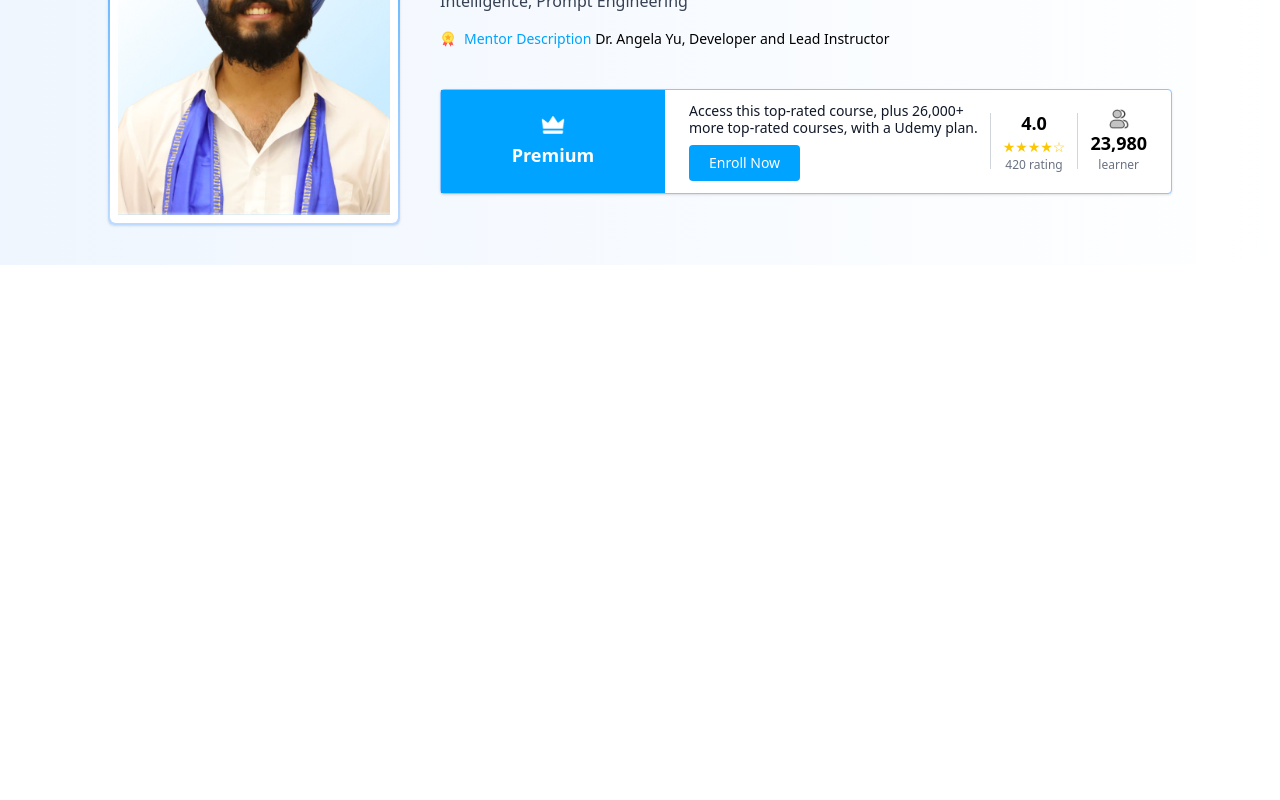
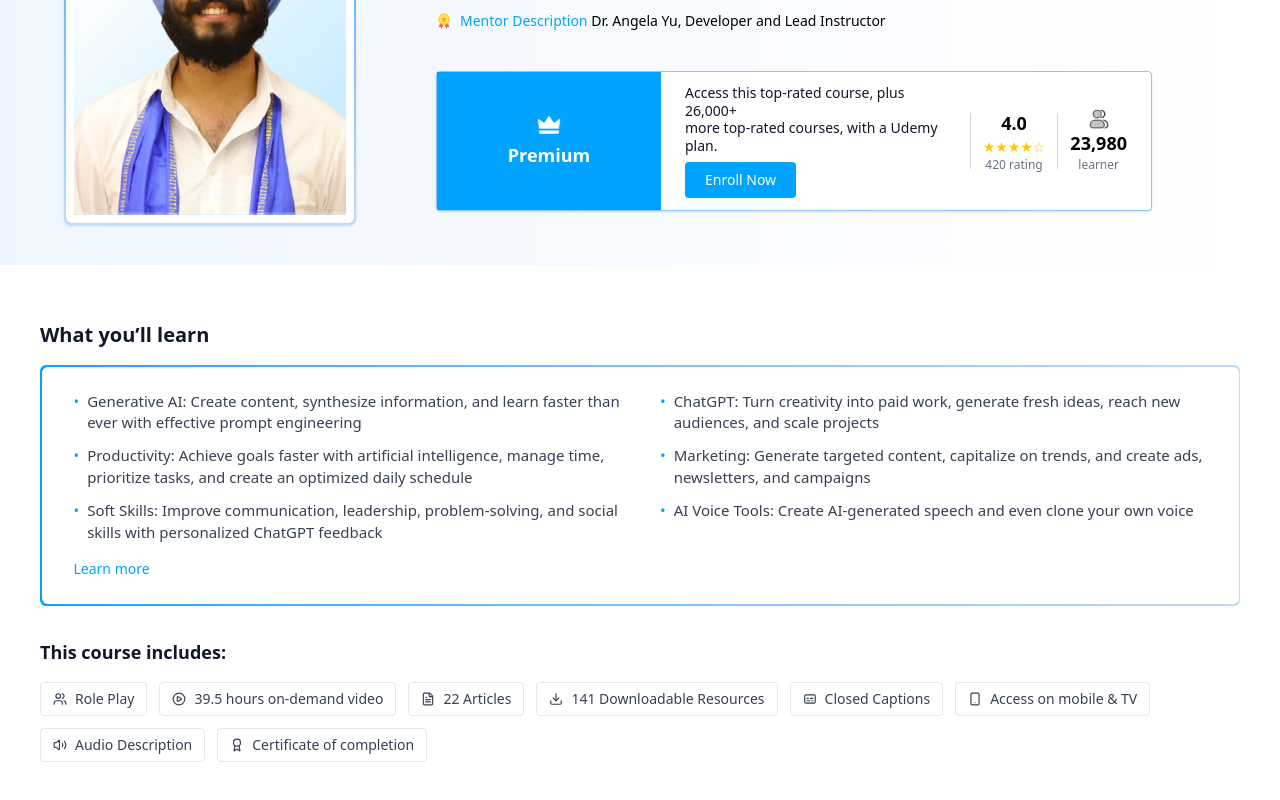
Before and after one commit to adityacosmos24/AskSeniorDev, a Next.js app: page /components/course/details in a window 1280 px wide. Shown: the part 268-1068 px from the top of the page. Before the commit the page ends 800 px from the top, so only its background shows below. Built offline with nearby package versions, Linux system fonts and the light colour scheme.

Commit message:
course details update

```diff
--- a/app/components/CourseDetailsHero.tsx
+++ b/app/components/CourseDetailsHero.tsx
@@ -138,11 +138,11 @@
 
 const CourseDetailsHero = () => {
   return (
-    <div className="w-full bg-gradient-to-r from-blue-50 to-white flex justify-center">
-      <div className="flex align-middle justify-center mx-auto w-full max-w-[1800px] px-4 sm:px-6 lg:px-16 py-10">
+    <div className="w-[95%] bg-gradient-to-r from-blue-50 to-white flex justify-center">
+      <div className="flex align-middle justify-center mx-auto w-full max-w-[1920px] px-4 sm:px-6 lg:px-16 py-10">
 
         {/* Main Layout */}
-        <div className="flex flex-col lg:flex-row items-center gap-10">
+        <div className="flex flex-col lg:flex-row items-center gap-6 sm:gap-8 md:gap-12 lg:gap-20 2xl:gap-30">
 
           {/* Image */}
           <div className="flex-shrink-0">
@@ -212,12 +212,33 @@
 
                   {/* Text + Button */}
                   <div className="max-w-xs">
-                    <p className="text-[10px] sm:text-[11px] md:text-sm leading-tight text-gray-900">
+                    <p className="text-[7px] sm:text-[11px] md:text-sm leading-tight text-gray-900">
                       Access this top-rated course, plus 26,000+ <br /> more top-rated courses,
                       with a Udemy plan.
                     </p>
 
-                    <button className="mt-2 rounded-sm bg-[#00A3FF] px-3 md:px-5 py-1.5 md:py-2 text-xs md:text-sm text-white">
+                    <button className="mt-2
+    inline-flex
+    items-center
+    justify-center
+
+    rounded-sm
+    bg-[#00A3FF]
+
+    px-4
+    py-2
+    sm:px-4 sm:py-2
+    md:px-5 md:py-2
+
+    text-[7px]
+    sm:text-xs
+    md:text-sm
+
+    font-medium
+    text-white
+
+    hover:bg-[#0095e6]
+    transition">
                       Enroll Now
                     </button>
                   </div>
--- /dev/null
+++ b/app/components/CourseDetailsWhatYouWillLearn.tsx
@@ -0,0 +1,111 @@
+'use client';
+
+import {PlayCircle,FileText,Download,Captions,Smartphone,Volume2,Award,Users,} from 'lucide-react';
+
+export default function CourseDetailsWhatYouWillLearn() {
+  return (
+    <section className="w-full bg-white">
+      {/* CONTAINER */}
+    <div className="mx-auto w-[95%] max-w-[1200px] px-4 sm:px-6 lg:px-0 py-10 lg:py-14">
+
+        {/* ================= WHAT YOU’LL LEARN ================= */}
+        <h2 className="text-lg sm:text-xl font-semibold text-gray-900 mb-4">
+          What you’ll learn
+        </h2>
+
+        <div className="rounded-md bg-gradient-to-l from-blue-200 to-[#00A3FF] p-[1.5px]">
+            <div className="bg-white rounded-md px-4 sm:px-6 lg:px-8 py-4 sm:py-6">
+            <div className="grid grid-cols-1 md:grid-cols-2 gap-x-10 gap-y-4">
+                {/* LEFT COLUMN */}
+                <ul className="space-y-3 text-sm sm:text-[15px] text-gray-700">
+                <li className="flex gap-2">
+                    <span className="text-[#00A3FF]">•</span>
+                    Generative AI: Create content, synthesize information, and learn
+                    faster than ever with effective prompt engineering
+                </li>
+                <li className="flex gap-2">
+                    <span className="text-[#00A3FF]">•</span>
+                    Productivity: Achieve goals faster with artificial intelligence,
+                    manage time, prioritize tasks, and create an optimized daily
+                    schedule
+                </li>
+                <li className="flex gap-2">
+                    <span className="text-[#00A3FF]">•</span>
+                    Soft Skills: Improve communication, leadership, problem-solving,
+                    and social skills with personalized ChatGPT feedback
+                </li>
+                </ul>
+
+                {/* RIGHT COLUMN */}
+                <ul className="space-y-3 text-sm sm:text-[15px] text-gray-700">
+                <li className="flex gap-2">
+                    <span className="text-[#00A3FF]">•</span>
+                    ChatGPT: Turn creativity into paid work, generate fresh ideas,
+                    reach new audiences, and scale projects
+                </li>
+                <li className="flex gap-2">
+                    <span className="text-[#00A3FF]">•</span>
+                    Marketing: Generate targeted content, capitalize on trends, and
+                    create ads, newsletters, and campaigns
+                </li>
+                <li className="flex gap-2">
+                    <span className="text-[#00A3FF]">•</span>
+                    AI Voice Tools: Create AI-generated speech and even clone your
+                    own voice
+                </li>
+                </ul>
+            </div>
+
+            {/* LEARN MORE */}
+            <button className="mt-4 text-sm text-[#00A3FF] hover:underline">
+                Learn more
+            </button>
+            </div>
+        </div>
+
+        {/* ================= COURSE INCLUDES ================= */}
+        <div className="mt-8">
+          <h3 className="text-base sm:text-lg font-semibold text-gray-900 mb-4">
+            This course includes:
+          </h3>
+
+          <div
+            className="
+              flex
+              flex-wrap
+              gap-3
+              text-xs
+              sm:text-sm
+            "
+          >
+            <Pill icon={<Users size={14} />} text="Role Play" />
+            <Pill icon={<PlayCircle size={14} />} text="39.5 hours on-demand video" />
+            <Pill icon={<FileText size={14} />} text="22 Articles" />
+            <Pill icon={<Download size={14} />} text="141 Downloadable Resources" />
+            <Pill icon={<Captions size={14} />} text="Closed Captions" />
+            <Pill icon={<Smartphone size={14} />} text="Access on mobile & TV" />
+            <Pill icon={<Volume2 size={14} />} text="Audio Description" />
+            <Pill icon={<Award size={14} />} text="Certificate of completion" />
+          </div>
+        </div>
+      </div>
+    </section>
+  );
+}
+
+/* ---------- SMALL PILL ---------- */
+function Pill({
+  icon,
+  text,
+}: {
+  icon: React.ReactNode;
+  text: string;
+}) {
+  return (
+    <div
+      className="inline-flex items-center gap-2 rounded border border-gray-200 px-3 py-1.5 text-gray-700 bg-white">
+      {icon}
+      <span>{text}</span>
+    </div>
+  );
+}
--- a/app/components/course/details/page.tsx
+++ b/app/components/course/details/page.tsx
@@ -1,11 +1,13 @@
 import CourseDetailsHero from "../../CourseDetailsHero";
 import Navbar from "../../Navbar";
+import CourseDetailsWhatYouWillLearn from "../../CourseDetailsWhatYouWillLearn";
 
 export default function Page(){
     return (
         <>
         <Navbar/>
             <CourseDetailsHero/>
+            <CourseDetailsWhatYouWillLearn/>
         </>
     )
 }
```
